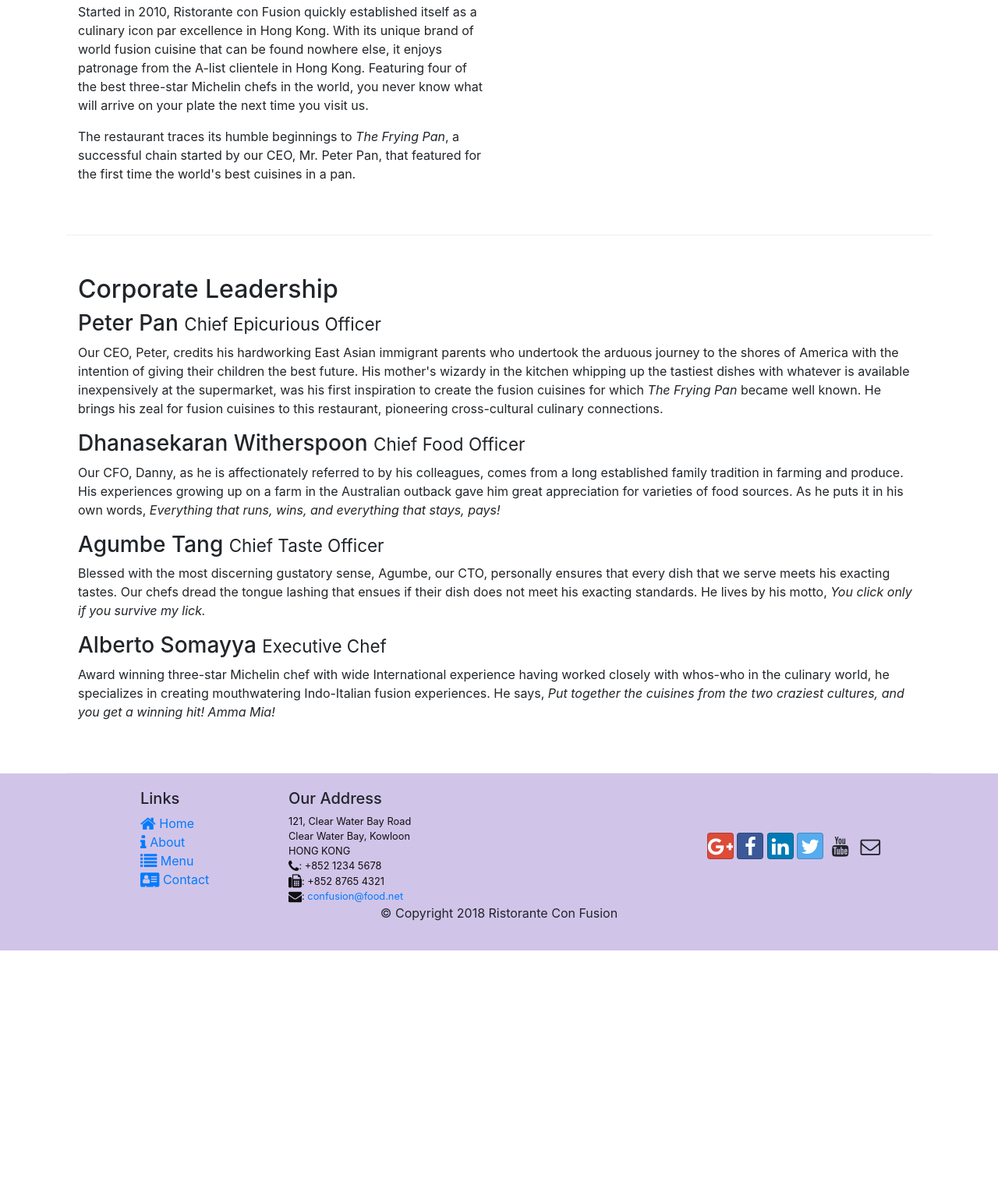
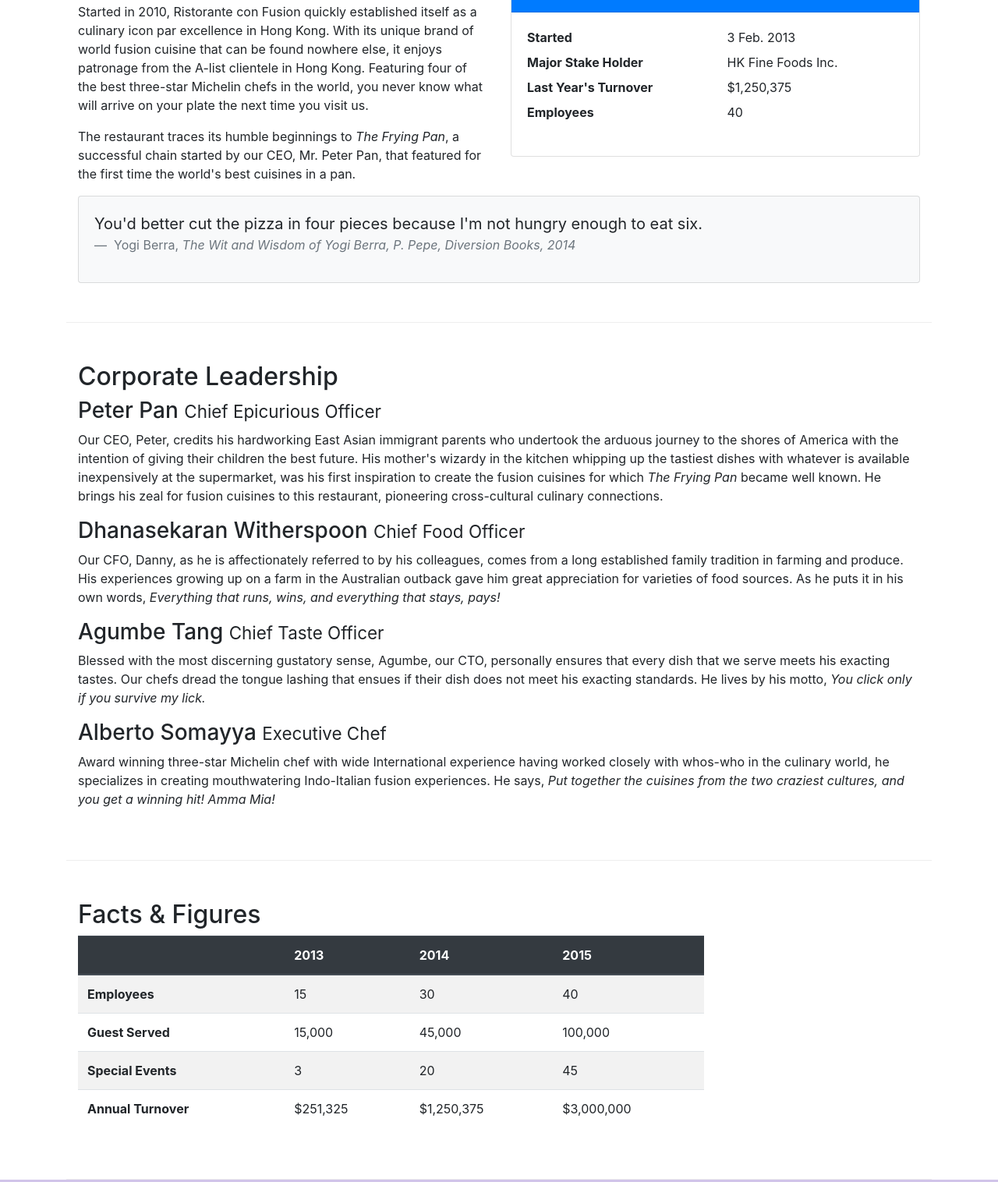
Before and after one commit to AlexGeControl/Full-Stacker--01-Bootstrap, a website: page aboutus.html in a window 1280 px wide. Shown: the part 558-2074 px from the top of the page at 78% size. Before the commit the page ends 1777 px from the top, so only its background shows below. Drawn offline with nearby package versions, Linux system fonts and the light colour scheme.

Commit message:
add table and cards.

```diff
--- a/aboutus.html
+++ b/aboutus.html
@@ -91,6 +91,7 @@
                 </div>
             </div>
 
+            <!-- our history -->
             <div class="row row-content align-self-center">
                 <div class="col-12 col-sm-6">
                     <h2>Our History</h2>
@@ -99,10 +100,50 @@
                 </div>
 
                 <div class="col-12 col-sm">
+                    <div class="card">
+                        <h3 class="card-header bg-primary text-white">Facts at a Glance</h3>
+                        <div class="card-body">
+                            <!-- html description list-->
+                            <dl class="row">
+                                <!-- term and its definition -->
+                                <!-- start date -->
+                                <dt class="col-6">Started</dt>
+                                <dd class="col-6">3 Feb. 2013</dd>
+                                <!-- stake holder -->
+                                <dt class="col-6">Major Stake Holder</dt>
+                                <dd class="col-6">HK Fine Foods Inc.</dd>
+                                <!-- latest turnover -->
+                                <dt class="col-6">Last Year's Turnover</dt>
+                                <dd class="col-6">$1,250,375</dd>
+                                <!-- employees -->
+                                <dt class="col-6">Employees</dt>
+                                <dd class="col-6">40</dd>
+                            </dl>
+                        </div>
+                    </div>
+                </div>
+
+                <div class="col-12">
+                    <div class="card card-body bg-light">
+                        <blockquote class="blockquote">
+                            <!-- set bottom margin as 0 -->
+                            <p class="mb-0">
+                                You'd better cut the pizza in four pieces because
+                                I'm not hungry enough to eat six.
+                            </p>
+                            <footer class="blockquote-footer">
+                                Yogi Berra,
+                                <cite title="Source Title">
+                                    The Wit and Wisdom of Yogi Berra,
+                                    P. Pepe, Diversion Books, 2014
+                                </cite>
+                            </footer>
+                        </blockquote>
+                    </div>
                 </div>
             </div>
 
-
+            <!-- corporate leadership -->
             <div class="row row-content align-self-center">
                 <div class="col-12">
                     <h2>Corporate Leadership</h2>
@@ -125,6 +166,55 @@
                     <p class="d-none d-sm-block">
                         Award winning three-star Michelin chef with wide International experience having worked closely with whos-who in the culinary world, he specializes in creating mouthwatering Indo-Italian fusion experiences. He says, <em>Put together the cuisines from the two craziest cultures, and you get a winning hit! Amma Mia!</em>
                     </p>
+                </div>
+            </div>
+
+            <!-- facts and figures -->
+            <div class="row row-content">
+                <div class="col-12 col-sm-9">
+                    <h2>Facts &amp; Figures</h2>
+                    <!-- make the table horizontally scrollable on mobile devices -->
+                    <div class="table-responsive">
+                        <!-- make alternate rows in different colors -->
+                        <table class="table table-striped">
+                            <thead class="thead-dark">
+                                <tr>
+                                    <th>&nbsp;</th>
+                                    <th>2013</th>
+                                    <th>2014</th>
+                                    <th>2015</th>
+                                </tr>
+                            </thead>
+                            <tbody>
+                                <tr>
+                                    <th>Employees</th>
+                                    <td>15</td>
+                                    <td>30</td>
+                                    <td>40</td>
+                                </tr>
+                                <tr>
+                                    <th>Guest Served</th>
+                                    <td>15,000</td>
+                                    <td>45,000</td>
+                                    <td>100,000</td>
+                                </tr>
+                                <tr>
+                                    <th>Special Events</th>
+                                    <td>3</td>
+                                    <td>20</td>
+                                    <td>45</td>
+                                </tr>
+                                <tr>
+                                    <th>Annual Turnover</th>
+                                    <td>$251,325</td>
+                                    <td>$1,250,375</td>
+                                    <td>$3,000,000</td>
+                                </tr>
+                            </tbody>
+                        </table>
+                    </div>
+                </div>
+                <div class="col-12 col-sm-3">
                 </div>
             </div>
         </div>
```
